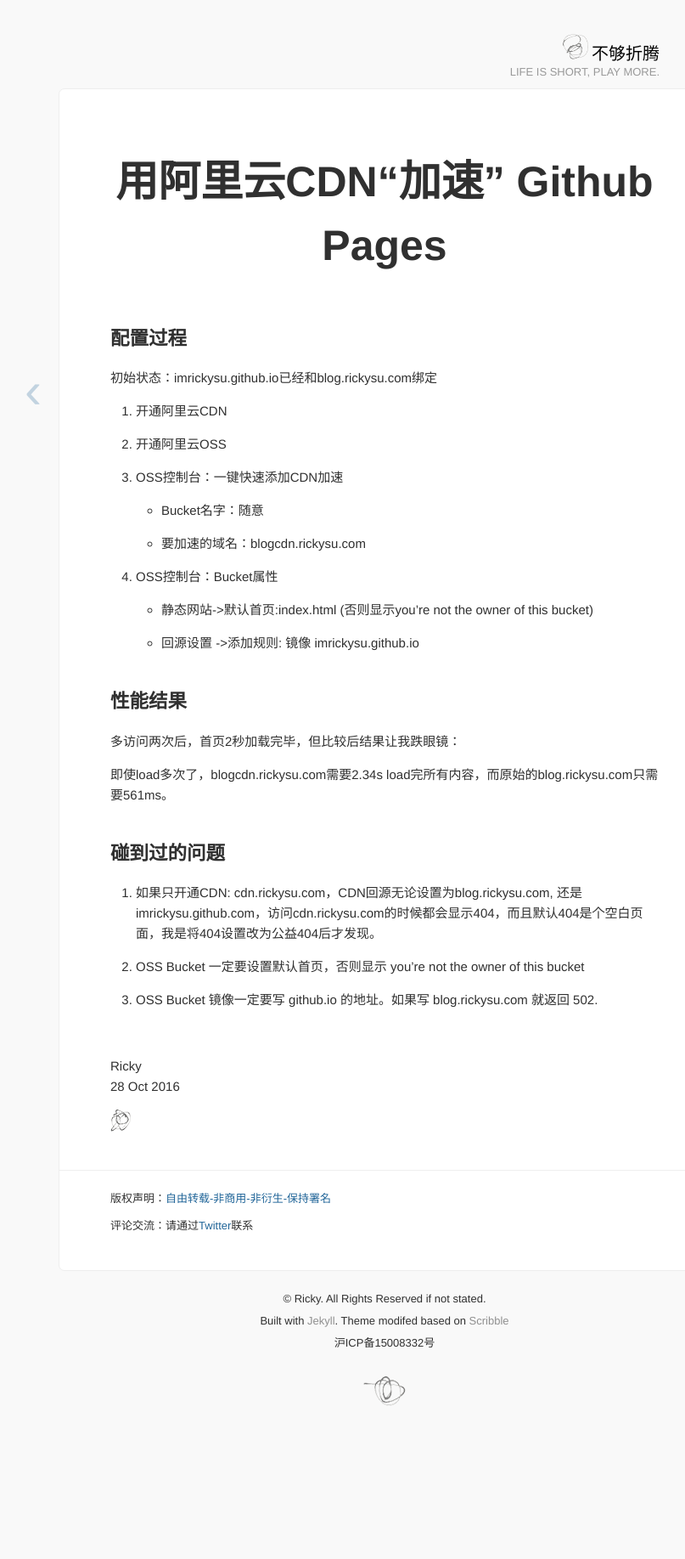
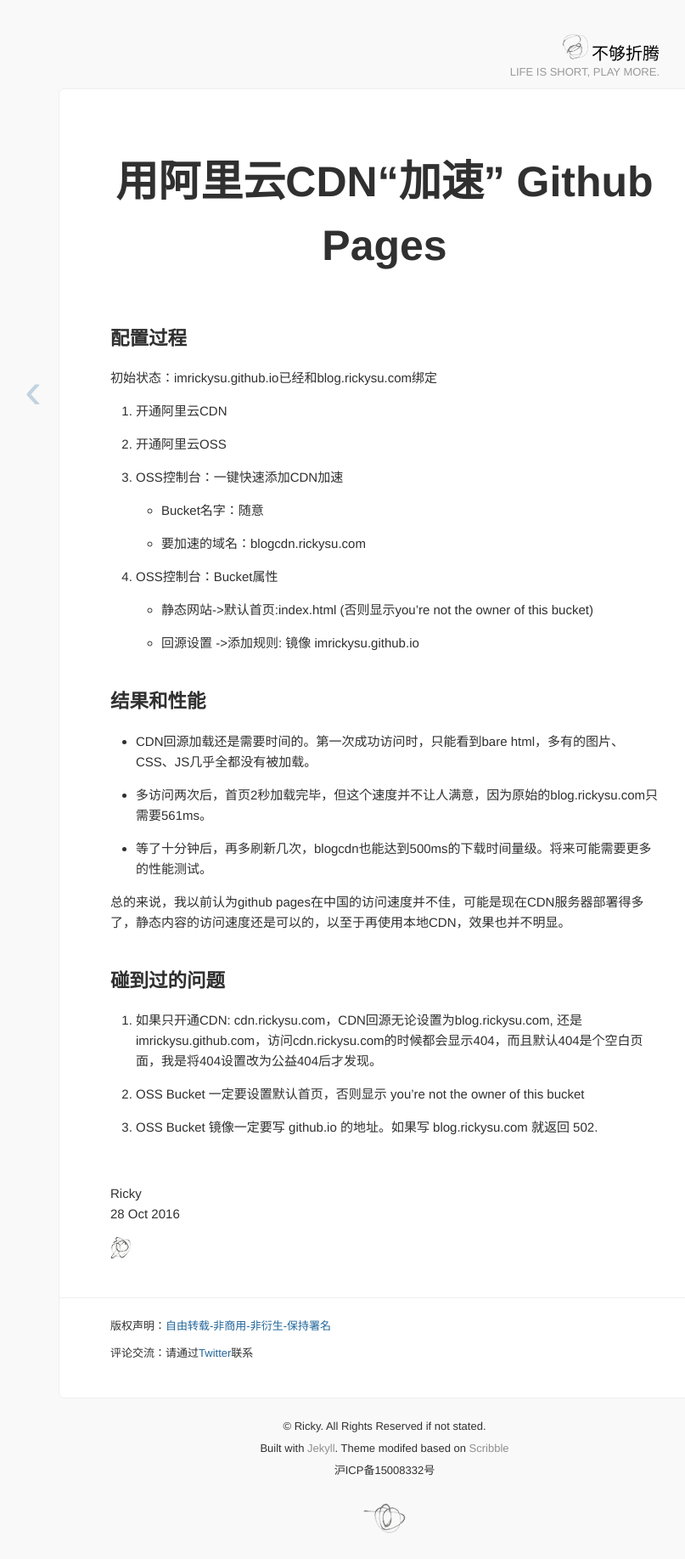
Before and after one commit to imrickysu/imrickysu.github.io, a Jekyll site: the page built from _posts/2016-10-28-aliyun-cdn-for-github-pages.md, in a window 1280 px wide. Shown: the whole page at 85% size, without its empty margins (187-994 px from the left). Built offline with Jekyll 4.4.1, drawn with Linux system fonts in a browser that asks for light colours; before the commit the page ends 1685 px from its top, so only the background shows below that.

Commit message:
update performance and results

```diff
--- a/_posts/2016-10-28-aliyun-cdn-for-github-pages.md
+++ b/_posts/2016-10-28-aliyun-cdn-for-github-pages.md
@@ -17,11 +17,13 @@
   - 静态网站->默认首页:index.html (否则显示you’re not the owner of this bucket)
   - 回源设置 ->添加规则: 镜像 imrickysu.github.io
 
-## 性能结果
+## 结果和性能
 
-多访问两次后，首页2秒加载完毕，但比较后结果让我跌眼镜：
+- CDN回源加载还是需要时间的。第一次成功访问时，只能看到bare html，多有的图片、CSS、JS几乎全都没有被加载。
+- 多访问两次后，首页2秒加载完毕，但这个速度并不让人满意，因为原始的blog.rickysu.com只需要561ms。
+- 等了十分钟后，再多刷新几次，blogcdn也能达到500ms的下载时间量级。将来可能需要更多的性能测试。
 
-即使load多次了，blogcdn.rickysu.com需要2.34s load完所有内容，而原始的blog.rickysu.com只需要561ms。
+总的来说，我以前认为github pages在中国的访问速度并不佳，可能是现在CDN服务器部署得多了，静态内容的访问速度还是可以的，以至于再使用本地CDN，效果也并不明显。
 
 ## 碰到过的问题
 
```
